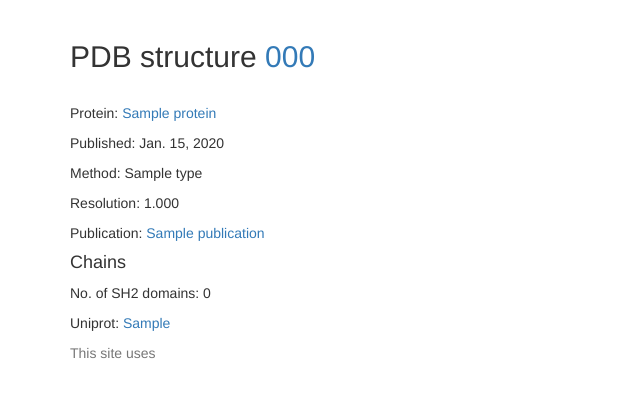
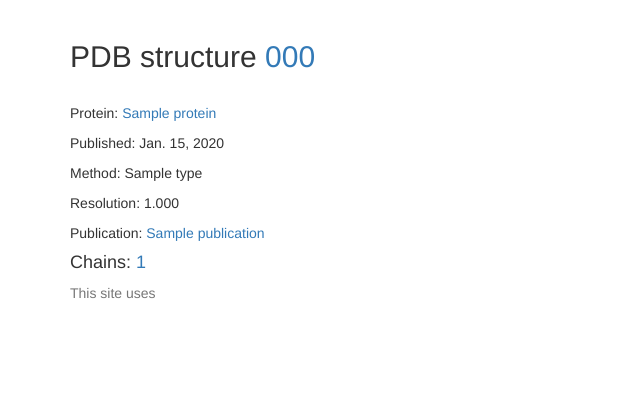
Before and after one commit to keserulab/SH2db, a Django app: page /structure/000/ in a window 1280 px wide. Shown: the part 51-449 px from the top of the page, without its empty margins (0-640 px from the left). Run offline with Django 3.2, Linux system fonts and the light colour scheme; tables that the repository leaves empty hold one stand-in row (values such as "Sample post"); some libraries are stand-ins or nearby versions.

Commit message:
structure.html update

```diff
--- a/shared/sh2db/home/templates/structure.html
+++ b/shared/sh2db/home/templates/structure.html
@@ -37,13 +37,15 @@
         </p>
     {% endif %}
 
+	{% if chains %}
+        <h4>Chains:
+        {% for chain in chains %}
+	        <a href="structure/{{ structure.pdb_code }}_{{ chain.chain_ID }}">{{ chain.chain_ID }}</a>
+        {% endfor %}
+        </h4>
+    {% endif %}
 
-    <h4>Chains</h4>
 
-    {% for chain in chains %}
-	    <p>No. of SH2 domains: {{ domains | length }}</p>
-	    <p>Uniprot: <a href="https://www.uniprot.org/uniprot/{{ protein.accession }}" target="_blank">{{ protein.accession }}</a></p>
-    {% endfor %}
     </div>
 
 </div>
```
